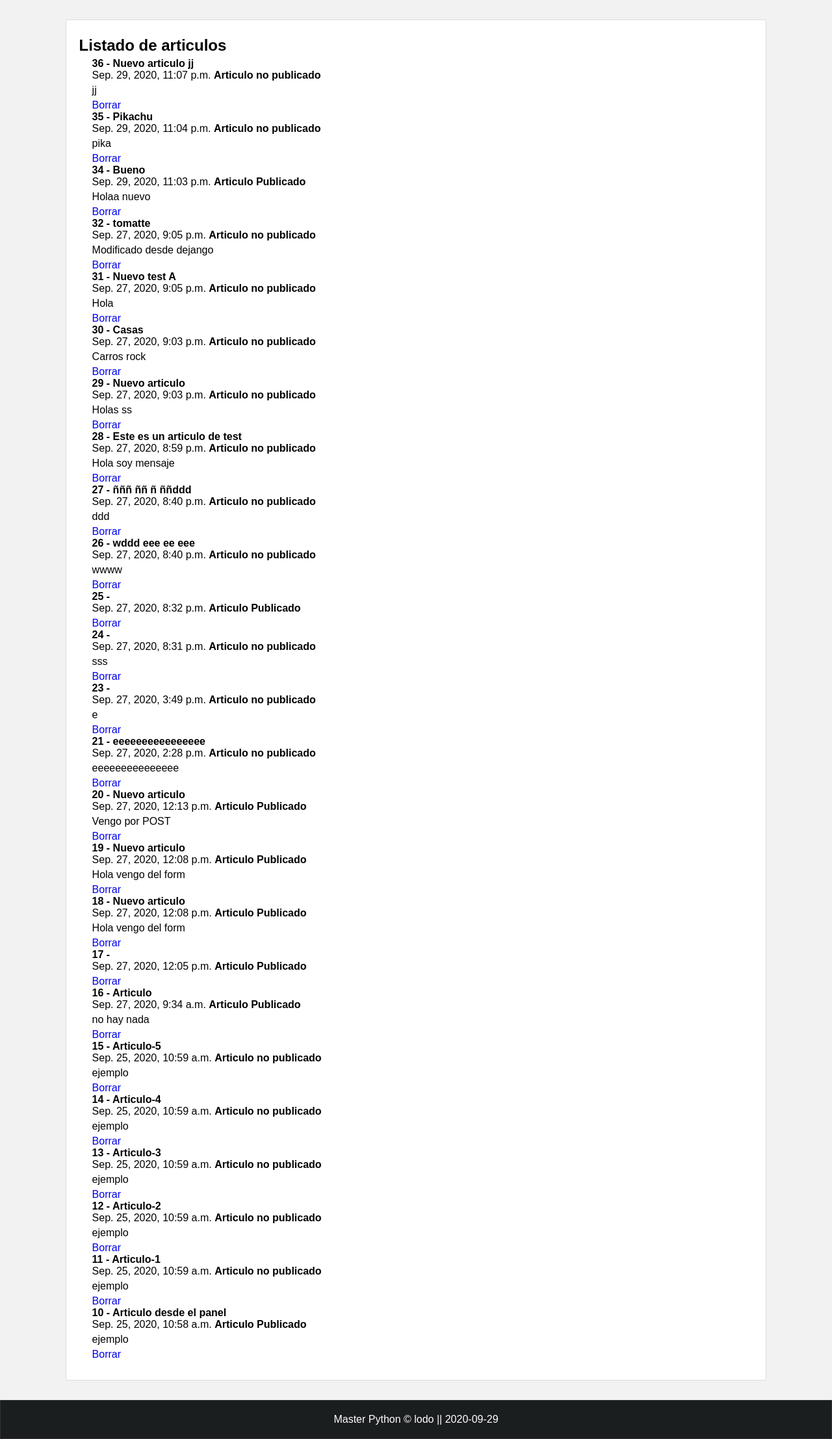
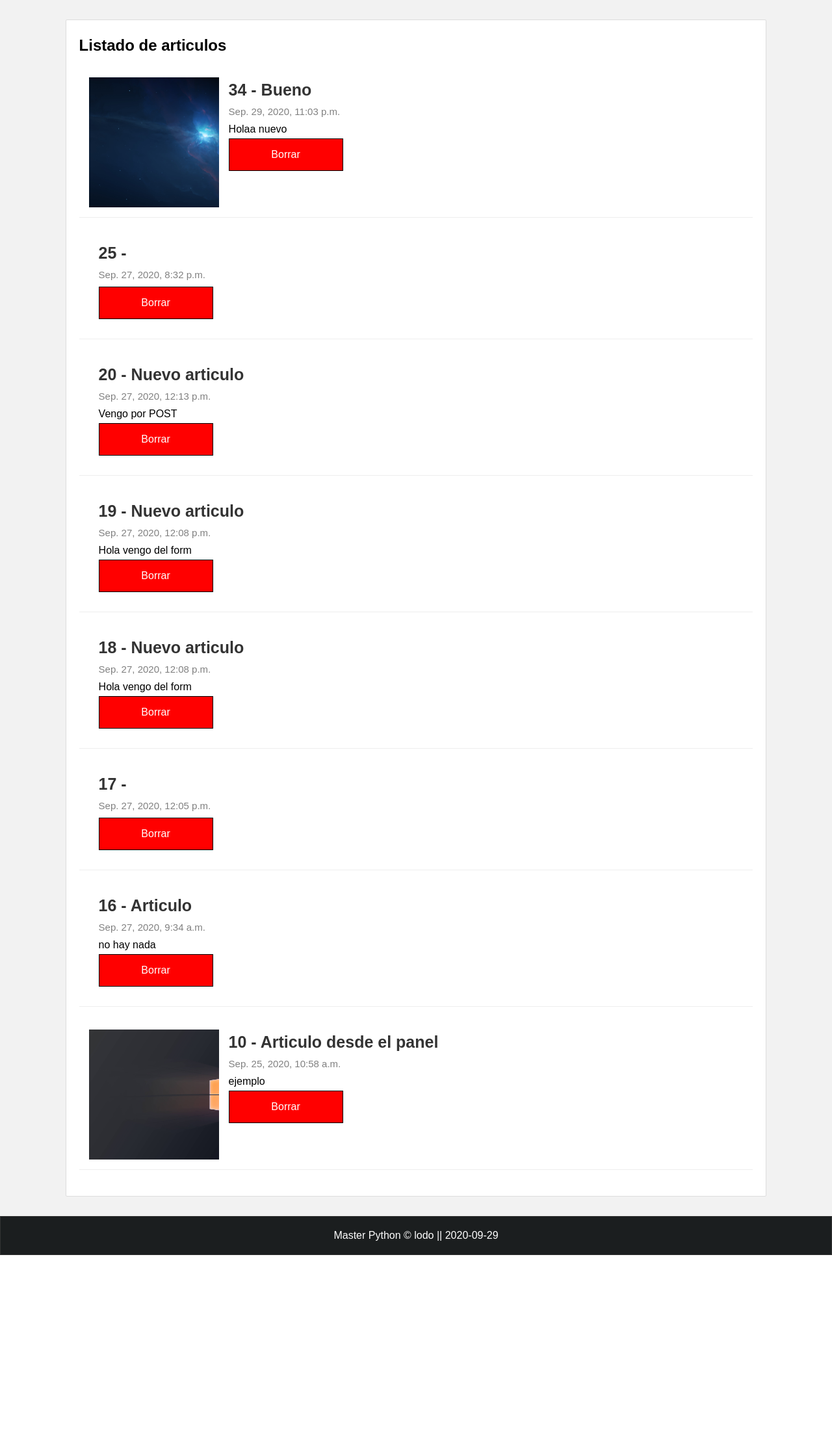
Before and after one commit to ilodi/curosDjango3, a Django app: page /articulos/ in a window 1280 px wide. Shown: the part 180-2394 px from the top of the page at 65% size. After the commit the page ends 2111 px from the top, so only its background shows below. Run offline with Django 3.2, Linux system fonts and the light colour scheme; data comes from the database, SQL or seed files in the repository; both versions use the stored data as it was after the commit.

Commit message:
update img

```diff
--- a/djangoCurso/djangoCurso/urls.py
+++ b/djangoCurso/djangoCurso/urls.py
@@ -1,5 +1,7 @@
 from django.contrib import admin
 from django.urls import path
+#para cargar images
+from django.conf import settings
 
 # Importat mis apps con mis vistas
 from miapp import views
@@ -25,5 +27,15 @@ urlpatterns = [
     # formulario
     path('save-article/', views.save_article, name="save"),
     path('create-article/', views.create_article, name="create"),
-    path('create-full-article/', views.create_full_article, name="create_full" ),
+    path('create-full-article/', views.create_full_article, name="create_full"),
 ]
+
+#configuracion para cargar imagenes
+#cargar ficheros como si fueran statios
+#1.- Import settings
+#2.- Que el comprobar que el proyecto este en modo debuug solo es para test ya en linea si funciona
+if settings.DEBUG:
+    from django.conf.urls.static import static
+#3.- tomar toda la lista de url y concatena una nueva url
+#primero se para la url y luego el root
+    urlpatterns += static(settings.MEDIA_URL, document_root=settings.MEDIA_ROOT)
--- a/djangoCurso/miapp/models.py
+++ b/djangoCurso/miapp/models.py
@@ -8,7 +8,8 @@ from django.db import models
 class Article(models.Model):
     title = models.CharField(max_length=150, verbose_name="Título")
     content = models.TextField(verbose_name="Contenido")
-    image = models.ImageField(default='null',verbose_name="Imagen")
+    #en que carpetan se van a guardas las imagenes upload_to
+    image = models.ImageField(default='null',verbose_name="Imagen", upload_to="articles")
     public = models.BooleanField(verbose_name="¿Publicado?")
     # solo se guarda la primera ves
     created_at = models.DateTimeField(auto_now_add=True, verbose_name="Creado")
--- a/djangoCurso/miapp/static/css/style.css
+++ b/djangoCurso/miapp/static/css/style.css
@@ -10,12 +10,16 @@ body {
   background: #f2f2f2;
 }
 
-.box p, .box h2, .box h3, .box ul{
+.box p,
+.box h2,
+.box h3,
+.box ul {
   margin-top: 5px;
   margin-bottom: 5px;
 }
 
-.box ul,  .box ol{
+.box ul,
+.box ol {
   margin-left: 20px;
   margin-bottom: 10px;
   list-style: none;
@@ -125,54 +129,58 @@ nav ul li a:hover {
   margin: 0 auto;
 }
 
-.box form{
+.box form {
   width: 40%;
 }
 
 .box form input,
-.box form label{
-  display:block;
+.box form label {
+  display: block;
   padding: 5px;
   padding-left: 0px;
 }
 
 .box form input[type="text"],
 .box form textarea,
-.box form select{
+.box form select {
   width: 100%;
   margin-bottom: 10px;
 }
 
-
-.box form select{
+.box form select {
   width: 100px;
   padding: 5px;
 }
 
 .box form input[type="submit"],
 .box form input[type="button"],
-.box form button{
+.box form button {
   padding: 10px;
   margin-top: 5px;
   border: 0;
   background: #2ba977;
   color: #fff;
-  transition:300ms all;
+  transition: 300ms all;
 }
 
 .box form input[type="submit"]:hover,
 .box form input[type="button"]:hover,
-.box form button:hover{
+.box form button:hover {
   cursor: pointer;
   background: #1f7e58;
-  transition:300ms all;
+  transition: 300ms all;
 }
 
-.box .rojo{
+.clearfix {
+  /*limpia el flotado*/
+  float: none;
+  clear: both;
+}
+.box .rojo {
   color: salmon;
   box-shadow: 0px 0px 4px #1b1e1f;
 }
-.message{
+.message {
   padding: 20px;
   background: salmon;
   color: white;
@@ -181,7 +189,7 @@ nav ul li a:hover {
   border-radius: 3px;
 }
 
-.title{
+.title {
   color: #444;
   letter-spacing: 1px;
   font-size: 2em;
@@ -189,7 +197,56 @@ nav ul li a:hover {
   margin-top: 0.3em;
 }
 
-footer{
+.article-item {
+  margin-top: 20px;
+  margin-bottom: 20px;
+  padding: 15px;
+  border-bottom: 1px solid #eee;
+  clear: both;
+}
+
+.article-item .image {
+  width: 200px;
+  height: 200px;
+  overflow: hidden;
+  float: left;
+}
+
+.article-item .image img {
+  height: 200px;
+}
+
+.article-item .data {
+  float: left;
+  padding: 15px;
+  padding-top: 0;
+}
+.article-item h2 {
+  display: block;
+  font-size: 25px;
+  color: #333;
+  margin-bottom: 10px;
+}
+
+.article-item span{
+  display: block;
+  font-size: 15px;
+  color: gray;
+  margin-bottom: 10px;
+}
+
+.btn{
+  display: block;
+  width: 144px;
+  text-align: center;
+  margin-top: 2px;
+  padding: 15px;
+  background: red;
+  color: #fff;
+  border: 1px solid black;
+}
+
+footer {
   width: 100vw;
   background: #1b1e1f;
   border: 1px solid #333;
--- a/djangoCurso/miapp/templates/articulos.html
+++ b/djangoCurso/miapp/templates/articulos.html
@@ -1,32 +1,31 @@
 {% extends 'layout.html' %}
 {% block title %} Articulos {% endblock %}
 
-{% block content %}
+{% block content %} {% if messages %}
 
-{% if messages %}
-  {% for message in messages %}
-    <div class="message">
-     {{message}}
-    </div>
-  {% endfor %}
-{% endif %}
+{% for message in messages %}
+<div class="message">{{message}}</div>
+{% endfor %} {% endif %}
 
-<h2>
-  Listado de articulos
-</h2>
-<ul>
-  {% for articulo in articulos %}
-  <li>
-    <h4>{{articulo.id}} - {{articulo.title}}</h4>
+<h2>Listado de articulos</h2>
+
+{% for articulo in articulos %}
+<article class="article-item">
+  {# Ver si existe y aparte si es mayor o igual a uno la url #}
+  {% if articulo.image != 'null' and articulo.image.url|length >= 1 %}
+  <div class="image">
+    <img src="{{articulo.image.url}}" />
+  </div>
+  {% endif %}
+  <div class="data">
+    <h2>{{articulo.id}} - {{articulo.title}}</h2>
     <span>{{articulo.created_at}}</span>
-    {% if articulo.public %}
-      <strong>Articulo Publicado</strong>
-    {% else %}
-      <strong>Articulo no publicado</strong>
-    {% endif %}
     <p>{{articulo.content}}</p>
-    <a href="{% url 'borrar' id=articulo.id %}">Borrar</a>
-  </li>
-  {% endfor %}
-</ul>
+    <a class="btn btn-delete" href="{% url 'borrar' id=articulo.id %}">Borrar</a>
+  </div>
+  <div class="clearfix">
+ </div>
+</article>
+{% endfor %}
+
 {% endblock %}
--- a/djangoCurso/miapp/views.py
+++ b/djangoCurso/miapp/views.py
@@ -299,7 +299,7 @@ def articulos(request):
     articulos = Article.objects.filter(
         Q(title__contains="2") | Q(title__contains="3"))
     # trae todos
-    articulos = Article.objects.all().order_by('-id')
+    articulos = Article.objects.filter(public=True).order_by('-id')
     return render(request, 'articulos.html', {
         'articulos': articulos
     })
```
Also changed, not shown: djangoCurso/djangoCurso/settings.py (+7 -1 lines), djangoCurso/miapp/forms.py (+5 -3 lines), djangoCurso/db.sqlite3, djangoCurso/landscape-photography-of-mountains-covered-in-snow-691668.jpg (deleted), djangoCurso/media/articles/12870.jpg (added), djangoCurso/media/articles/R74FHUJS.png (added), djangoCurso/media/articles/wallwindw.jpg (added). Lines whose indentation alone changed are shown as unchanged.
